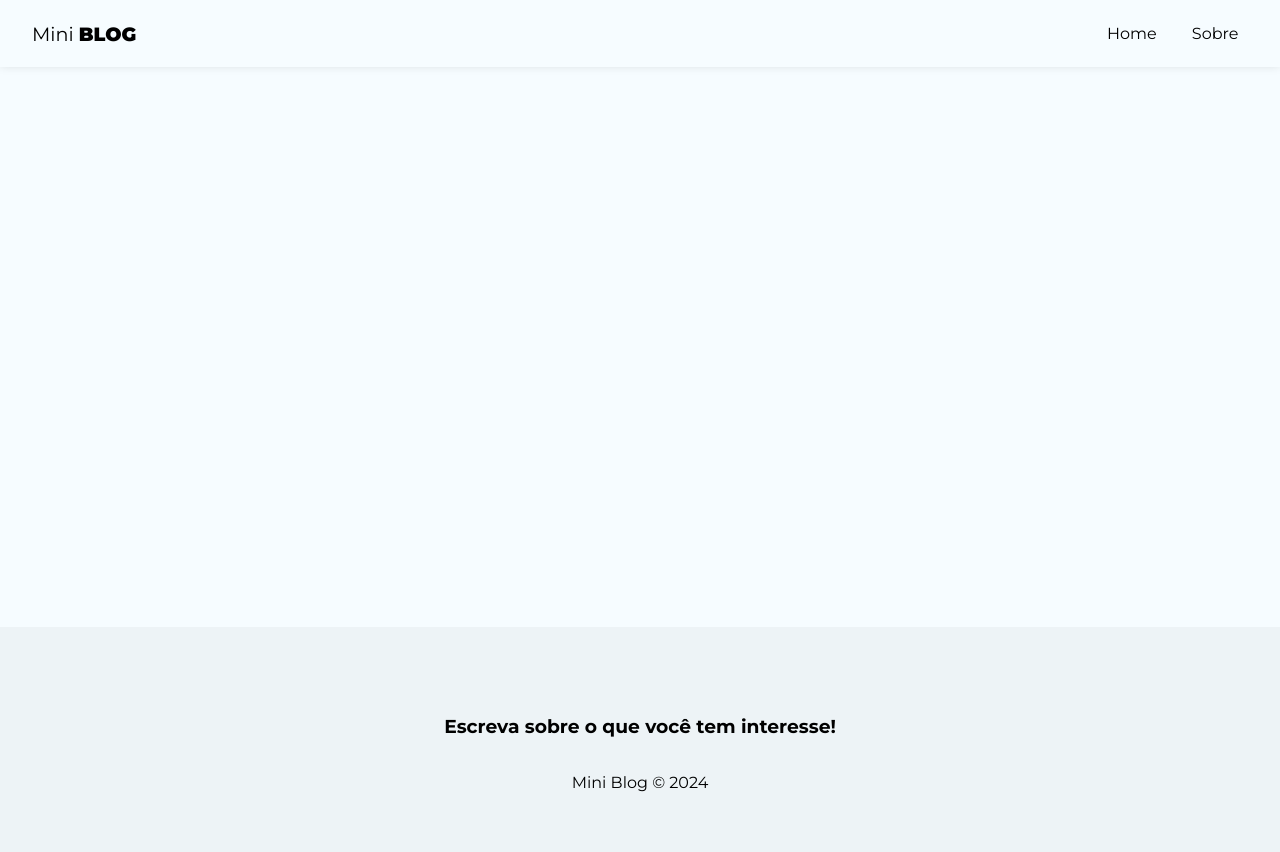
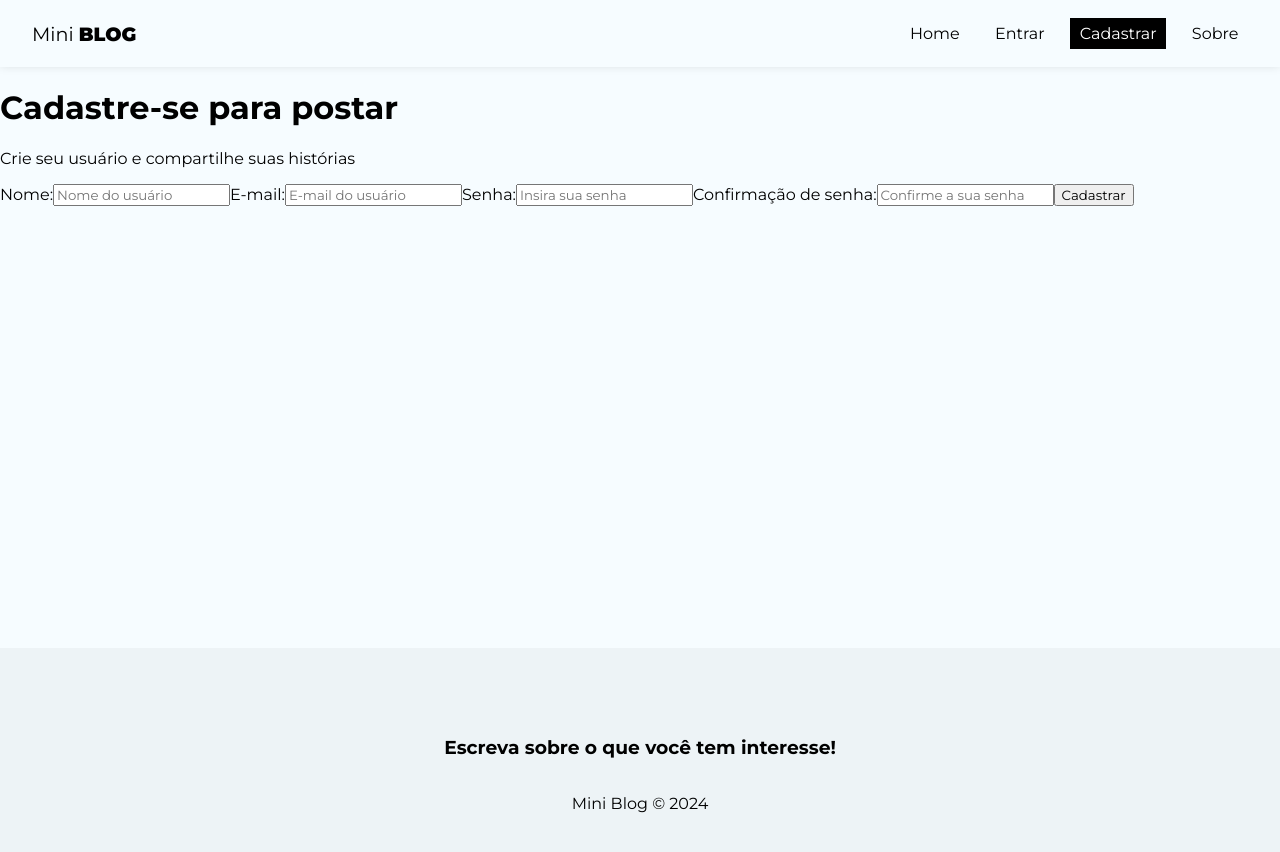
Before and after one commit to oldrado-jr/mini-blog, a React (Vite) app: page /register in a window 1280 px wide. Shown: the top 852 px of the page. Built offline with nearby package versions, Linux system fonts and the light colour scheme.

Commit message:
feat: add login and register pages

```diff
--- a/src/App.jsx
+++ b/src/App.jsx
@@ -5,6 +5,8 @@
 
 import Home from './pages/Home';
 import About from './pages/About';
+import Login from './pages/Login';
+import Register from './pages/Register';
 
 import './App.css';
 
@@ -17,6 +19,8 @@
           <Routes>
             <Route path="/" element={<Home />} />
             <Route path="/about" element={<About />} />
+            <Route path="/login" element={<Login />} />
+            <Route path="/register" element={<Register />} />
           </Routes>
         </div>
         <Footer />
--- a/src/components/Navbar/index.jsx
+++ b/src/components/Navbar/index.jsx
@@ -17,6 +17,12 @@
           <NavLink to="/" className={isLinkActive}>Home</NavLink>
         </li>
         <li>
+          <NavLink to="/login" className={isLinkActive}>Entrar</NavLink>
+        </li>
+        <li>
+          <NavLink to="/register" className={isLinkActive}>Cadastrar</NavLink>
+        </li>
+        <li>
           <NavLink to="/about" className={isLinkActive}>Sobre</NavLink>
         </li>
       </menu>
--- /dev/null
+++ b/src/pages/Login/index.jsx
@@ -0,0 +1,9 @@
+function Login() {
+  return (
+    <div>
+      <h1>Login</h1>
+    </div>
+  );
+}
+
+export default Login;
--- /dev/null
+++ b/src/pages/Register/index.jsx
@@ -0,0 +1,49 @@
+function Register() {
+  return (
+    <div>
+      <h1>Cadastre-se para postar</h1>
+      <p>Crie seu usuário e compartilhe suas histórias</p>
+      <form>
+        <label>
+          <span>Nome:</span>
+          <input
+            type="text"
+            name="displayName"
+            placeholder="Nome do usuário"
+            required
+          />
+        </label>
+        <label>
+          <span>E-mail:</span>
+          <input
+            type="email"
+            name="email"
+            placeholder="E-mail do usuário"
+            required
+          />
+        </label>
+        <label>
+          <span>Senha:</span>
+          <input
+            type="password"
+            name="password"
+            placeholder="Insira sua senha"
+            required
+          />
+        </label>
+        <label>
+          <span>Confirmação de senha:</span>
+          <input
+            type="password"
+            name="confirmPassword"
+            placeholder="Confirme a sua senha"
+            required
+          />
+        </label>
+        <button className="btn">Cadastrar</button>
+      </form>
+    </div>
+  );
+}
+
+export default Register;
```
